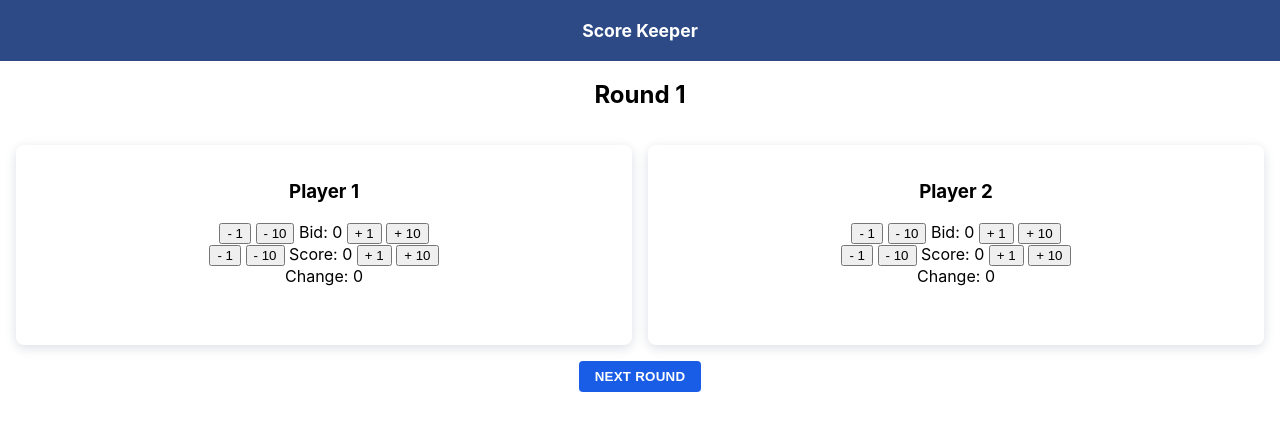
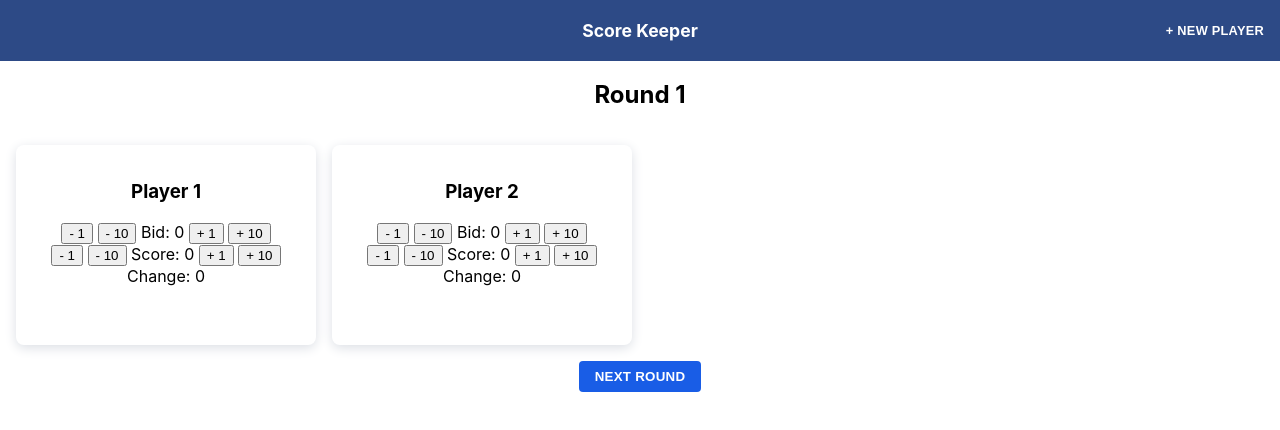
Before and after one commit to chrisuworld/score-keeper, a React (Create React App) app: page / in a window 1280 px wide. Shown: the top 430 px of the page. Built offline with nearby package versions, Linux system fonts and the light colour scheme.

Commit message:
Add new player button

```diff
--- a/src/App.css
+++ b/src/App.css
@@ -3,7 +3,7 @@ main {
 }
 .card-grid {
   display: grid;
-  grid-template-columns: 1fr 1fr;
+  grid-template-columns: repeat(auto-fill, minmax(280px, 1fr));
   grid-auto-rows: 200px;
   grid-gap: 1rem;
   padding: 1rem;
--- a/src/App.js
+++ b/src/App.js
@@ -5,7 +5,13 @@ import usePlayers from './usePlayers'
 import './App.css'
 
 function App () {
-  const { players, setPlayerBid, setPlayerScore, startNextRound } = usePlayers()
+  const {
+    players,
+    setPlayerBid,
+    setPlayerScore,
+    startNextRound,
+    addPlayer
+  } = usePlayers()
   const [round, setRound] = useState(1)
 
   const incrementRound = () => {
@@ -15,7 +21,7 @@ function App () {
 
   return (
     <div className='App'>
-      <TheHeader />
+      <TheHeader addPlayer={addPlayer} />
       <main>
         <h2>Round {round}</h2>
         <div className='card-grid'>
--- a/src/TheHeader.js
+++ b/src/TheHeader.js
@@ -1,9 +1,13 @@
 import React from 'react'
 
-export default function TheHeader () {
+export default function TheHeader (props) {
   return (
     <header style={styles.container}>
+      <span></span>
       <h1 style={styles.pageTitle}>Score Keeper</h1>
+      <button style={styles.newPlayerButton} onClick={() => props.addPlayer()}>
+        <span aria-hidden={true}>+</span> New Player
+      </button>
     </header>
   )
 }
@@ -12,12 +16,23 @@ const styles = {
   container: {
     backgroundColor: 'hsl(220, 50%, 35%)',
     padding: '0.5rem 0',
-    display: 'flex',
-    justifyContent: 'center',
-    alignItems: 'center'
+    display: 'grid',
+    gridTemplateColumns: '1fr auto 1fr',
+    gridGap: '0.5rem'
   },
   pageTitle: {
     fontSize: '1.1rem',
     color: 'white'
+  },
+  newPlayerButton: {
+    border: 'none',
+    backgroundColor: 'transparent',
+    color: 'white',
+    padding: '0.5rem 1rem',
+    fontWeight: 600,
+    fontSize: '0.8rem',
+    textTransform: 'uppercase',
+    letterSpacing: '0.25px',
+    justifySelf: 'end'
   }
 }
--- a/src/usePlayers.js
+++ b/src/usePlayers.js
@@ -26,6 +26,8 @@ const defaultState = new Map([
 export default function usePlayers (initialState = defaultState) {
   const [players, setPlayers] = useState(initialState)
 
+  const getNextId = () => Math.max(...[...players.keys()]) + 1
+
   const setPlayerBid = (playerId, amount) => {
     const newState = new Map([...players])
     const newPlayer = newState.get(playerId)
@@ -48,9 +50,9 @@ export default function usePlayers (initialState = defaultState) {
     })
     setPlayers(newPlayers)
   }
-  const addPlayer = name => {
+  const addPlayer = (name = 'Player ' + getNextId()) => {
     const player = {
-      id: Math.max(...[...players.keys()]) + 1,
+      id: getNextId(),
       name: name,
       bid: 0,
       score: 0,
```
